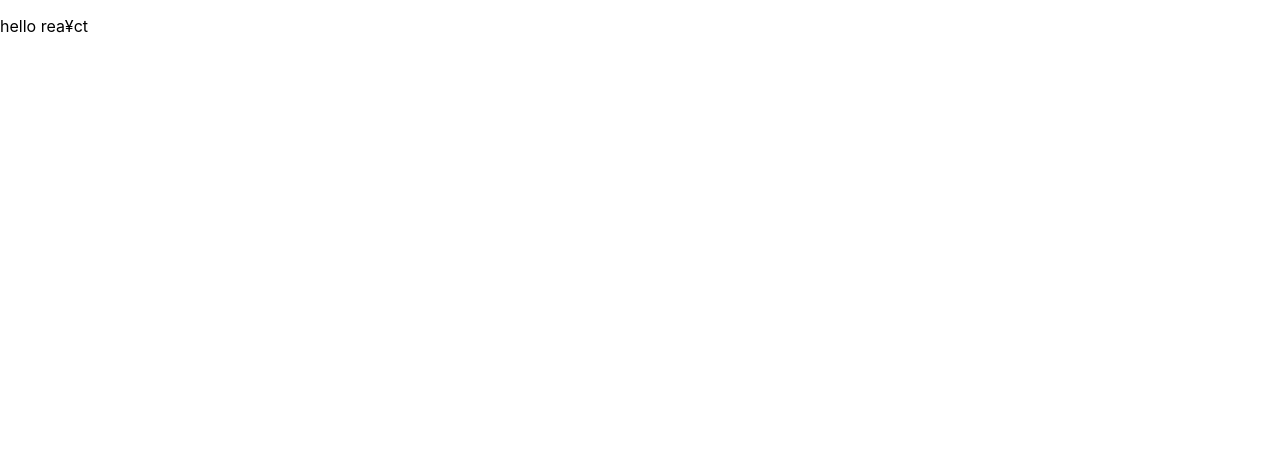
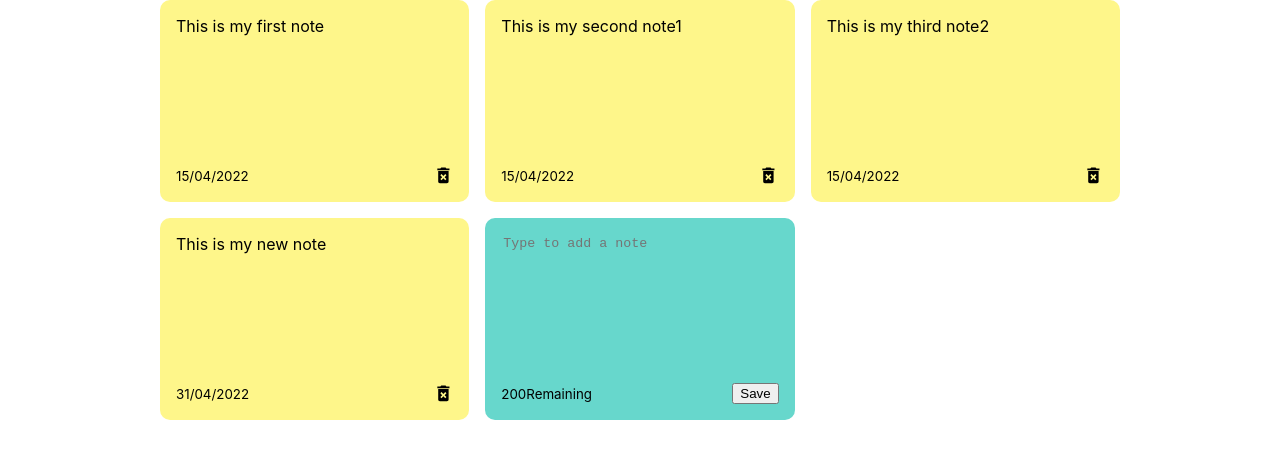
Before and after one commit to yumeyuniko/react_note, a React (Create React App) app: page / in a window 1280 px wide. Shown: the top 458 px of the page. Built offline with nearby package versions, Linux system fonts and the light colour scheme.

Commit message:
delete Note

```diff
--- a/src/App.js
+++ b/src/App.js
@@ -1,5 +1,56 @@
+import { useState } from 'react';
+import { nanoid } from 'nanoid';
+import NotesList from './components/NotesList';
+
 const App = () => {
-  return <p>hello rea¥ct</p>;
+  const [notes, setNotes] = useState([
+    {
+      id: nanoid(),
+      text: 'This is my first note',
+      date: '15/04/2022',
+    },
+    {
+      id: nanoid(),
+      text: 'This is my second note1',
+      date: '15/04/2022',
+    },
+    {
+      id: nanoid(),
+      text: 'This is my third note2',
+      date: '15/04/2022',
+    },
+    {
+      id: nanoid(),
+      text: 'This is my new note',
+      date: '31/04/2022',
+    },
+  ]);
+
+  const addNote = (text) => {
+    const date = new Date();
+    const newNote = {
+      id: nanoid(),
+      text: text,
+      date: date.toLocaleDateString(),
+    };
+    const newNotes = [...notes, newNote];
+    setNotes(newNotes);
+  };
+
+  const deleteNote = (id) => {
+    const newNotes = notes.filter((note) => note.id !== id);
+    setNotes(newNotes);
+  };
+
+  return (
+    <div className="container">
+      <NotesList
+        notes={notes}
+        handleAddNote={addNote}
+        handleDeleteNote={deleteNote}
+      />
+    </div>
+  );
 };
 
 export default App;
--- /dev/null
+++ b/src/components/AddNote.js
@@ -0,0 +1,38 @@
+import { useState } from 'react';
+
+const AddNote = ({ handleAddNote }) => {
+  const [noteText, setNoteText] = useState('');
+  const characterLimit = 200;
+
+  const handleChange = (event) => {
+    if (characterLimit - event.target.value.length >= 0)
+      setNoteText(event.target.value);
+  };
+
+  const handleSaveClick = () => {
+    if (noteText.trim().length > 0) {
+      handleAddNote(noteText);
+      setNoteText('');
+    }
+  };
+
+  return (
+    <div className="note new">
+      <textarea
+        rows="8"
+        cols="10"
+        placeholder="Type to add a note"
+        value={noteText}
+        onChange={handleChange}
+      ></textarea>
+      <div className="note-footer">
+        <small>{characterLimit - noteText.length}Remaining</small>
+        <button className="save" onClick={handleSaveClick}>
+          Save
+        </button>
+      </div>
+    </div>
+  );
+};
+
+export default AddNote;
--- /dev/null
+++ b/src/components/Note.js
@@ -0,0 +1,20 @@
+import { MdDeleteForever } from 'react-icons/md';
+
+const Note = ({ id, text, date, handleDeleteNote }) => {
+  return (
+    <div className="note">
+      <span>{text}</span>
+
+      <div className="note-footer">
+        <small>{date}</small>
+        <MdDeleteForever
+          onClick={() => handleDeleteNote(id)}
+          className="delete-icon"
+          size="1.3em"
+        />
+      </div>
+    </div>
+  );
+};
+
+export default Note;
--- /dev/null
+++ b/src/components/NotesList.js
@@ -0,0 +1,20 @@
+import Note from './Note';
+import AddNote from './AddNote';
+
+const NotesList = ({ notes, handleAddNote, handleDeleteNote }) => {
+  return (
+    <div className="notes-list">
+      {notes.map((note) => (
+        <Note
+          id={note.id}
+          text={note.text}
+          date={note.date}
+          handleDeleteNote={handleDeleteNote}
+        />
+      ))}
+      <AddNote handleAddNote={handleAddNote} />
+    </div>
+  );
+};
+
+export default NotesList;
--- a/src/index.css
+++ b/src/index.css
@@ -11,3 +11,44 @@
   font-family: source-code-pro, Menlo, Monaco, Consolas, 'Courier New',
     monospace;
 }
+
+.container {
+  max-width: 960px;
+  margin: 0 auto;
+  padding: 0 15px;
+}
+
+.note {
+  background-color: #fef68a;
+  border-radius: 10px;
+  padding: 1rem;
+  min-height: 170px;
+  display: flex;
+  flex-direction: column;
+  justify-content: space-between;
+  white-space: pre-wrap;
+}
+
+.note.new {
+  background-color: #67d7cc;
+}
+
+textarea {
+  border: none;
+  resize: none;
+  background-color: #67d7cc;
+}
+
+textarea:focus {
+  outline: none;
+}
+.notes-list {
+  display: grid;
+  grid-gap: 1rem;
+  grid-template-columns: repeat(auto-fit, minmax(250px, 1fr));
+}
+.note-footer {
+  display: flex;
+  align-items: center;
+  justify-content: space-between;
+}
```
